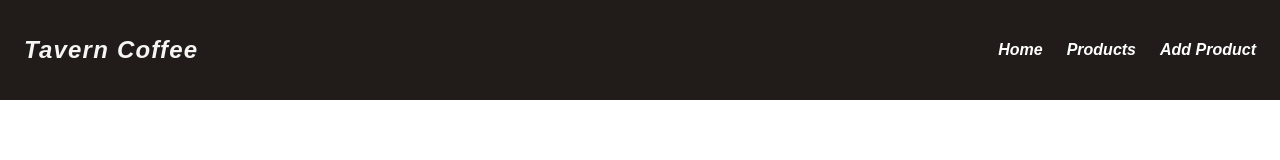
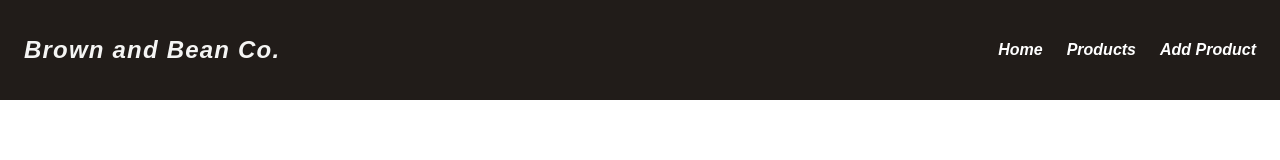
Before and after one commit to wanjugu-wq/coffee-admin-e-commerce, a React (Vite) app: page / in a window 1280 px wide. Shown: the top 160 px of the page. Built offline with nearby package versions, Linux system fonts and the light colour scheme; data requests are answered from the project's data file.

Commit message:
fixed company name

```diff
--- a/src/components/NavBar.jsx
+++ b/src/components/NavBar.jsx
@@ -4,7 +4,7 @@ export default function Navbar() {
   return (
     <nav className="bg-[#211c19] shadow-md px-6 py-4 flex justify-between items-center w-full h-25">
       <h1 className="text-2xl font-bold italic text-stone-100 tracking-wider">
-        Tavern Coffee
+        Brown and Bean Co.
       </h1>
 
       <div className="flex gap-6 text-[#2b1d17]">
```
